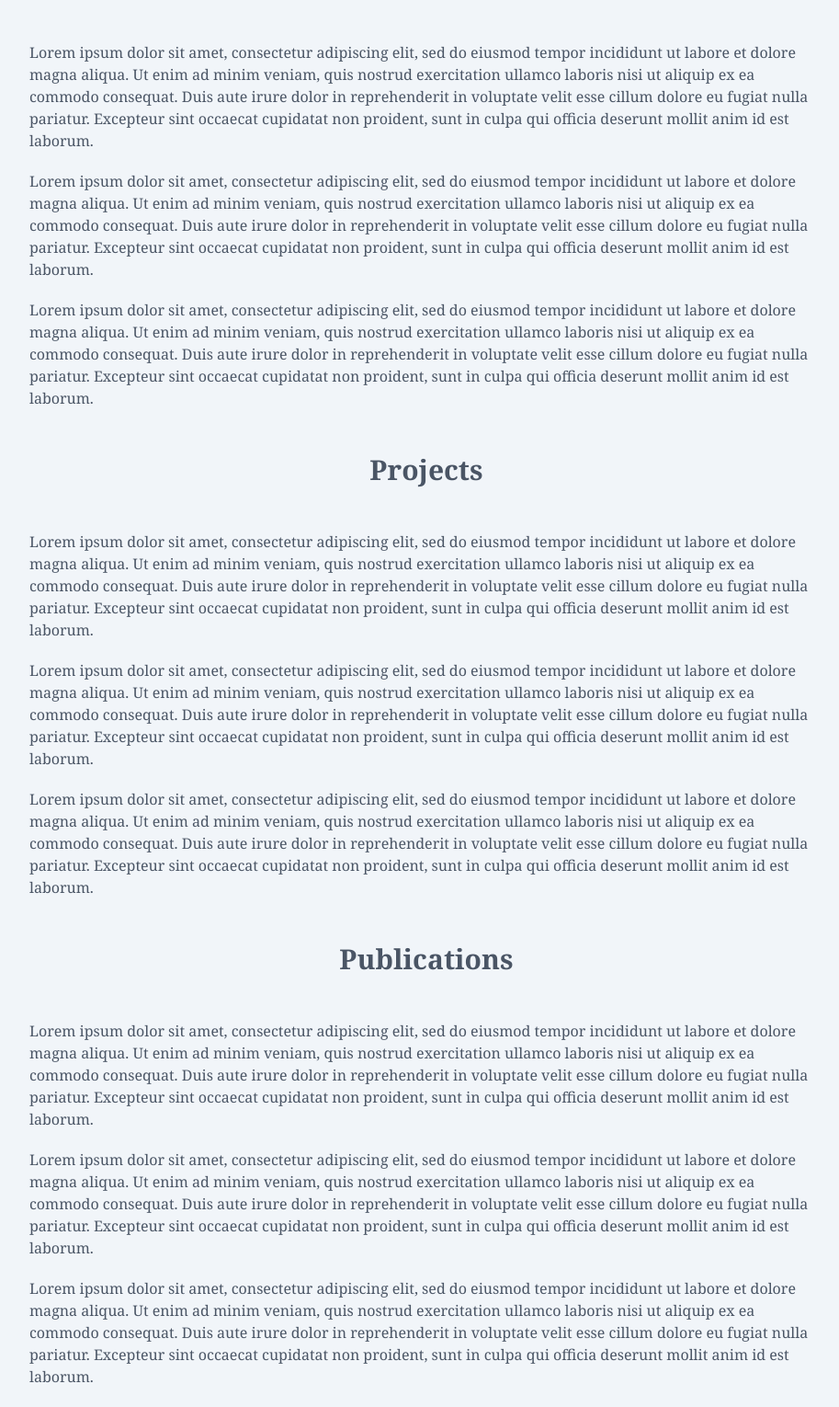
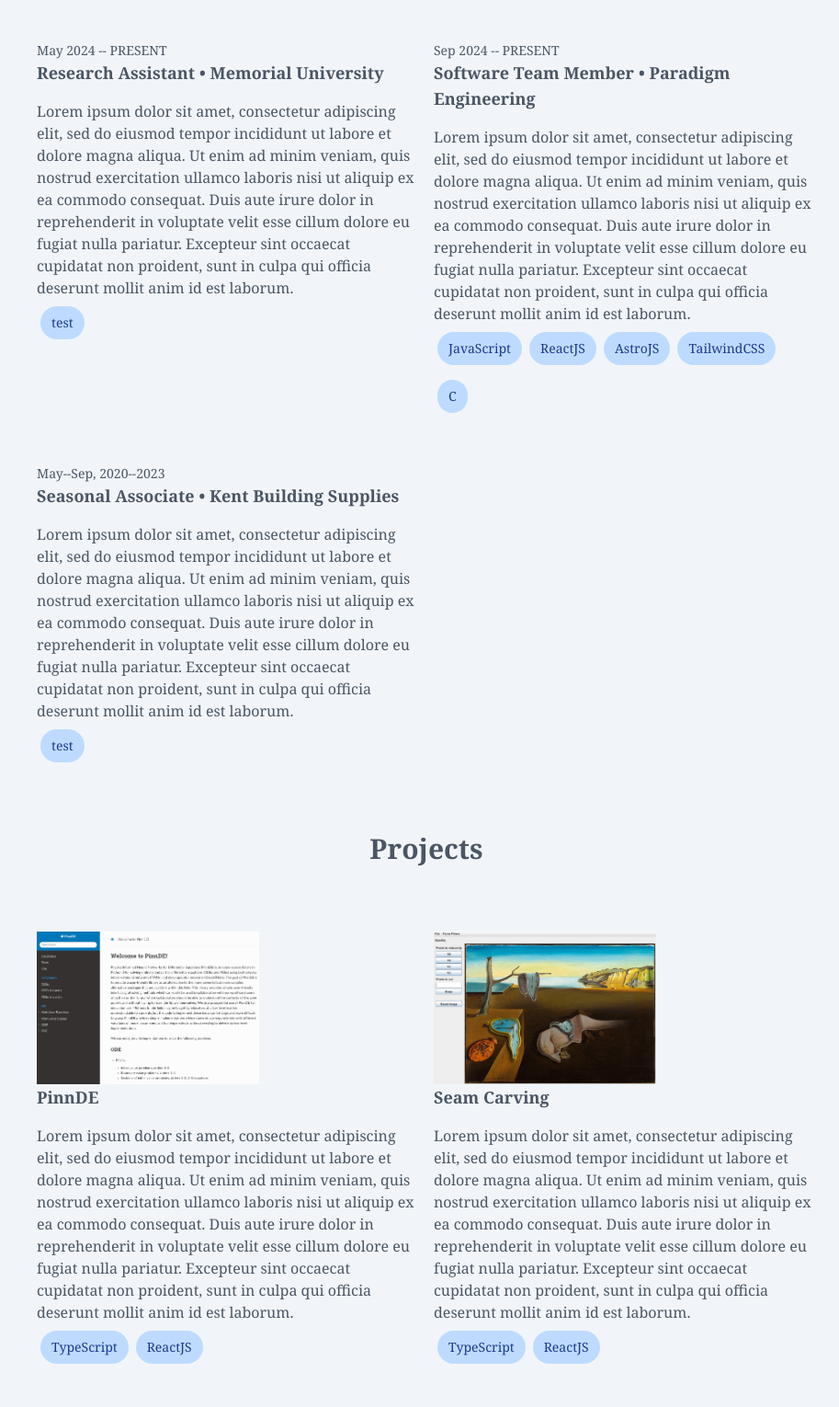
Before and after one commit to JB55Matthews/personal-website, an Astro site: page / in a window 1280 px wide. Shown: the part 835-2365 px from the top of the page at 92% size, without its empty margins (176-1089 px from the left). Built offline with nearby package versions, Linux system fonts and the light colour scheme; Astro itself is replaced by a stand-in of ours.

Commit message:
large update

```diff
--- /dev/null
+++ b/src/components/ExperienceBlock.astro
@@ -0,0 +1,21 @@
+---
+const { company, role, duration, desc, link} = Astro.props
+import "../styles/global.css";
+---
+
+<div class="ease-in-out duration-150 flex flex-col hover:bg-white hover:border-t-gray-500/50 rounded-md hover:!opacity-100 group-hover:opacity-50 pointer-events-auto">
+	<div class="flex flex-col text-nowrap px-2 text-gray-600 font-serif text-sm">
+		{duration}
+	</div>
+	<div class="px-2">
+		<a href={link} target=”_blank” class="text-lg font-bold hover:text-cyan-600">
+			{role} • {company}
+		</a>
+		<div class="pt-4 space-y-5">
+			{desc}
+		</div>
+		<div class="flex flex-wrap">
+			<slot />
+		</div>
+	</div>
+</div>
--- /dev/null
+++ b/src/components/ProjectBlock.astro
@@ -0,0 +1,21 @@
+---
+const {title, image, desc, link} = Astro.props
+import "../styles/global.css";
+---
+
+<div class="py-4 ease-in-out duration-150 flex flex-col hover:bg-white hover:border-t-gray-500/50 rounded-md hover:!opacity-100 group-hover:opacity-50 pointer-events-auto">
+	<div class="flex flex-col text-nowrap px-2 text-gray-600 font-serif text-sm">
+		<img class="pt-2 xl:max-w-[242px]" src = {image.src} />
+	</div>
+	<div class="px-2">
+		<a href={link} target=”_blank” class="py-4 text-lg font-bold hover:text-cyan-600">
+			{title}
+		</a>
+		<div class="pt-4 space-y-5">
+			{desc}
+		</div>
+		<div class="flex flex-wrap">
+			<slot />
+		</div>
+	</div>
+</div>
--- /dev/null
+++ b/src/components/SkillTag.astro
@@ -0,0 +1,9 @@
+---
+const { skill } = Astro.props;
+import "../styles/global.css";
+---
+<div class="my-2 mx-1 rounded-full bg-blue-200">
+	<div class="px-3 py-2 font-serif text-blue-900 text-nowrap text-sm">
+        {skill}
+    </div>
+</div>
--- a/src/pages/index.astro
+++ b/src/pages/index.astro
@@ -1,8 +1,15 @@
 ---
 import Sidebar from "../components/Sidebar.tsx";
 import Layout from "../layouts/Layout.astro";
-import NavBar from "../components/NavBar"
-import NavBar2 from "../components/NavBar2"
+import NavBar from "../components/NavBar";
+import NavBar2 from "../components/NavBar2";
+import ExperienceBlock from "../components/ExperienceBlock.astro";
+import ProjectBlock from "../components/ProjectBlock.astro";
+import SkillTag from "../components/SkillTag.astro";
+import seamCarving from "../images/seamCarvingScreenDali.png"
+import sudokuCSP from "../images/SudokuCSPSolver-Solved.png"
+import PinnDE from "../images/PinnDE.png"
+import BarretTechWAM from "../images/barretTechWAM.png"
 import "../styles/global.css";
 ---
 
@@ -50,54 +57,120 @@ import "../styles/global.css";
 			<div class="pt-12 flex justify-center text-3xl font-bold">
 				Experience
 			</div>
-			<div class="lg:pt-12 pt-8 lg:mx-40 justify-center space-y-5">
-				<p>
-					Lorem ipsum dolor sit amet, consectetur adipiscing elit, sed do eiusmod tempor incididunt ut labore et dolore magna aliqua.
-					Ut enim ad minim veniam, quis nostrud exercitation ullamco laboris nisi ut aliquip ex ea commodo consequat. Duis aute irure
-					dolor in reprehenderit in voluptate velit esse cillum dolore eu fugiat nulla pariatur. Excepteur sint occaecat cupidatat non
-					proident, sunt in culpa qui officia deserunt mollit anim id est laborum.
-				</p>
-				<p>
-					Lorem ipsum dolor sit amet, consectetur adipiscing elit, sed do eiusmod tempor incididunt ut labore et dolore magna aliqua.
-					Ut enim ad minim veniam, quis nostrud exercitation ullamco laboris nisi ut aliquip ex ea commodo consequat. Duis aute irure
-					dolor in reprehenderit in voluptate velit esse cillum dolore eu fugiat nulla pariatur. Excepteur sint occaecat cupidatat non
-					proident, sunt in culpa qui officia deserunt mollit anim id est laborum.
-				</p>
-				<p>
-					Lorem ipsum dolor sit amet, consectetur adipiscing elit, sed do eiusmod tempor incididunt ut labore et dolore magna aliqua.
-					Ut enim ad minim veniam, quis nostrud exercitation ullamco laboris nisi ut aliquip ex ea commodo consequat. Duis aute irure
-					dolor in reprehenderit in voluptate velit esse cillum dolore eu fugiat nulla pariatur. Excepteur sint occaecat cupidatat non
-					proident, sunt in culpa qui officia deserunt mollit anim id est laborum.
+			<div class="lg:pt-12 pt-8 lg:mx-40 xl:flex xl:w-{1/2} space-y-5">
+				<div class="xl:flex xl:flex-1">
+					<ExperienceBlock
+						role="Research Assistant"
+						company="Memorial University" link="https://www.mun.ca/math/"
+						duration="May 2024 -- PRESENT"
+						desc="Lorem ipsum dolor sit amet, consectetur adipiscing elit, sed do eiusmod tempor incididunt ut labore et dolore magna aliqua. Ut enim ad minim veniam, quis nostrud exercitation ullamco laboris nisi ut aliquip ex ea commodo consequat. Duis aute irure dolor in reprehenderit in voluptate velit esse cillum dolore eu fugiat nulla pariatur. Excepteur sint occaecat cupidatat non proident, sunt in culpa qui officia deserunt mollit anim id est laborum."
+					>
+					<SkillTag skill="test"/>
+					</ExperienceBlock>
+				</div>
+				<div class="xl:flex xl:flex-1">
+					<ExperienceBlock
+						role="Software Team Member"
+						company="Paradigm Engineering"
+						link="https://munparadigm.com/"
+						duration="Sep 2024 -- PRESENT"
+						desc="Lorem ipsum dolor sit amet, consectetur adipiscing elit, sed do eiusmod tempor incididunt ut labore et dolore magna aliqua. Ut enim ad minim veniam, quis nostrud exercitation ullamco laboris nisi ut aliquip ex ea commodo consequat. Duis aute irure dolor in reprehenderit in voluptate velit esse cillum dolore eu fugiat nulla pariatur. Excepteur sint occaecat cupidatat non proident, sunt in culpa qui officia deserunt mollit anim id est laborum."
+					>
+						<SkillTag skill="JavaScript"/>
+						<SkillTag skill="ReactJS"/>
+						<SkillTag skill="AstroJS"/>
+						<SkillTag skill="TailwindCSS"/>
+						<SkillTag skill="C"/>
+					</ExperienceBlock>
+				</div>
+			</div>
+
+			<div class="lg:pt-12 pt-8 lg:mx-40 xl:flex xl:w-{1/2} space-y-5">
+				<div class="xl:flex xl:flex-1">
+					<ExperienceBlock
+						role="Seasonal Associate"
+						company="Kent Building Supplies" link="https://www.aboutamazon.com/about-us"
+						duration="May--Sep, 2020--2023"
+						desc="Lorem ipsum dolor sit amet, consectetur adipiscing elit, sed do eiusmod tempor incididunt ut labore et dolore magna aliqua. Ut enim ad minim veniam, quis nostrud exercitation ullamco laboris nisi ut aliquip ex ea commodo consequat. Duis aute irure dolor in reprehenderit in voluptate velit esse cillum dolore eu fugiat nulla pariatur. Excepteur sint occaecat cupidatat non proident, sunt in culpa qui officia deserunt mollit anim id est laborum."
+					>
+					<SkillTag skill="test"/>
+					</ExperienceBlock>
+				</div>
+				<div class="xl:flex xl:flex-1">
+					<!-- <ExperienceBlock
+						role="Software Team Member (MCS)"
+						company="MUNStar-1"
+						link="https://munstar-1.com/"
+						duration="Aug 2023 -- PRESENT"
+						desc="I am developing a FreeRTOS-based operating system for the team’s satellite, managing its subsystems effectively. I am also architecting CI/CD pipelines to ensure efficient testing and deployment of the satellite's software."
+					>
+						<SkillTag skill="JavaScript"/>
+						<SkillTag skill="ReactJS"/>
+						<SkillTag skill="AstroJS"/>
+						<SkillTag skill="TailwindCSS"/>
+						<SkillTag skill="C"/>
+						<SkillTag skill="Linux"/>
+						<SkillTag skill="FreeRTOS"/>
+					</ExperienceBlock> -->
+				</div>
 			</div>
 		</div>
 
-		<div id="projects" class="px-12">
+		<div id="projects", class="px-12">
 			<div class="pt-12 flex justify-center text-3xl font-bold">
 				Projects
 			</div>
-			<div class="lg:pt-12 pt-8 lg:mx-40 justify-center space-y-5">
-				<p>
-					Lorem ipsum dolor sit amet, consectetur adipiscing elit, sed do eiusmod tempor incididunt ut labore et dolore magna aliqua.
-					Ut enim ad minim veniam, quis nostrud exercitation ullamco laboris nisi ut aliquip ex ea commodo consequat. Duis aute irure
-					dolor in reprehenderit in voluptate velit esse cillum dolore eu fugiat nulla pariatur. Excepteur sint occaecat cupidatat non
-					proident, sunt in culpa qui officia deserunt mollit anim id est laborum.
-				</p>
-				<p>
-					Lorem ipsum dolor sit amet, consectetur adipiscing elit, sed do eiusmod tempor incididunt ut labore et dolore magna aliqua.
-					Ut enim ad minim veniam, quis nostrud exercitation ullamco laboris nisi ut aliquip ex ea commodo consequat. Duis aute irure
-					dolor in reprehenderit in voluptate velit esse cillum dolore eu fugiat nulla pariatur. Excepteur sint occaecat cupidatat non
-					proident, sunt in culpa qui officia deserunt mollit anim id est laborum.
-				</p>
-				<p>
-					Lorem ipsum dolor sit amet, consectetur adipiscing elit, sed do eiusmod tempor incididunt ut labore et dolore magna aliqua.
-					Ut enim ad minim veniam, quis nostrud exercitation ullamco laboris nisi ut aliquip ex ea commodo consequat. Duis aute irure
-					dolor in reprehenderit in voluptate velit esse cillum dolore eu fugiat nulla pariatur. Excepteur sint occaecat cupidatat non
-					proident, sunt in culpa qui officia deserunt mollit anim id est laborum.
-				</p>
+			<div class="pt-12 lg:mx-40 xl:flex xl:w-{1/2} space-y-5">
+				<div class="xl:flex xl:flex-1">
+					<ProjectBlock
+						title="PinnDE"
+						image={PinnDE}
+						link="https://github.com/JB55Matthews/PinnDE"
+						desc="Lorem ipsum dolor sit amet, consectetur adipiscing elit, sed do eiusmod tempor incididunt ut labore et dolore magna aliqua. Ut enim ad minim veniam, quis nostrud exercitation ullamco laboris nisi ut aliquip ex ea commodo consequat. Duis aute irure dolor in reprehenderit in voluptate velit esse cillum dolore eu fugiat nulla pariatur. Excepteur sint occaecat cupidatat non proident, sunt in culpa qui officia deserunt mollit anim id est laborum."
+					>
+						<SkillTag skill="TypeScript"/>
+						<SkillTag skill="ReactJS"/>
+					</ProjectBlock>
+				</div>
+				<div class="xl:flex xl:flex-1">
+					<ProjectBlock
+						title="Seam Carving"
+						link="https://github.com/JB55Matthews/Seam-Carving"
+						image={seamCarving}
+						desc="Lorem ipsum dolor sit amet, consectetur adipiscing elit, sed do eiusmod tempor incididunt ut labore et dolore magna aliqua. Ut enim ad minim veniam, quis nostrud exercitation ullamco laboris nisi ut aliquip ex ea commodo consequat. Duis aute irure dolor in reprehenderit in voluptate velit esse cillum dolore eu fugiat nulla pariatur. Excepteur sint occaecat cupidatat non proident, sunt in culpa qui officia deserunt mollit anim id est laborum."
+					>
+						<SkillTag skill="TypeScript"/>
+						<SkillTag skill="ReactJS"/>
+					</ProjectBlock>
+				</div>
+			</div>
+			<div class="pt-12 lg:mx-40 xl:flex xl:w-{1/2} space-y-5">
+				<div class="xl:flex xl:flex-1">
+					<ProjectBlock
+						title="Sudoku CSP Solver"
+						image={sudokuCSP}
+						link="https://github.com/JB55Matthews/Sudoku-CSP-Algorithm-Solvers"
+						desc="Lorem ipsum dolor sit amet, consectetur adipiscing elit, sed do eiusmod tempor incididunt ut labore et dolore magna aliqua. Ut enim ad minim veniam, quis nostrud exercitation ullamco laboris nisi ut aliquip ex ea commodo consequat. Duis aute irure dolor in reprehenderit in voluptate velit esse cillum dolore eu fugiat nulla pariatur. Excepteur sint occaecat cupidatat non proident, sunt in culpa qui officia deserunt mollit anim id est laborum."
+					>
+						<SkillTag skill="TypeScript"/>
+					</ProjectBlock>
+				</div>
+				<div class="xl:flex xl:flex-1">
+					<ProjectBlock
+						title="Retrievium"
+						link="https://github.com/JB55Matthews/Comp3766_FinalProject_Group12"
+						image={BarretTechWAM}
+						desc="Lorem ipsum dolor sit amet, consectetur adipiscing elit, sed do eiusmod tempor incididunt ut labore et dolore magna aliqua. Ut enim ad minim veniam, quis nostrud exercitation ullamco laboris nisi ut aliquip ex ea commodo consequat. Duis aute irure dolor in reprehenderit in voluptate velit esse cillum dolore eu fugiat nulla pariatur. Excepteur sint occaecat cupidatat non proident, sunt in culpa qui officia deserunt mollit anim id est laborum."
+					>
+						<SkillTag skill="TypeScript"/>
+						<SkillTag skill="ReactJS"/>
+						<SkillTag skill="RemixJS"/>
+					</ProjectBlock>
+				</div>
 			</div>
 		</div>
 
-		<div id="publications" class="px-12">
+		<div id="publications", class="px-12">
 			<div class="pt-12 flex justify-center text-3xl font-bold">
 				Publications
 			</div>
@@ -124,7 +197,7 @@ import "../styles/global.css";
 		</div>
 
 
-		<div id="footer" class="lpx-12 py-20 text-center text-gray-600 text-sm">
+		<div id="footer" class="px-12 py-20 text-center text-gray-600 text-sm">
 			Created with <a class="text-black hover:text-cyan-600" href="https://astro.build">Astro</a>,
 			<a class="text-black hover:text-cyan-600" href="https://tailwindcss.com">Tailwind CSS</a>, and
 			<a class="text-black hover:text-cyan-600" href="https://react.dev/">React</a> Thanks for reading!
```
Also changed, not shown: src/components/NavBar2.tsx (+14 -30 lines), src/components/Intro.astro (deleted), src/images/PinnDE.png (added), src/images/SudokuCSPSolver-Solved.png (added), src/images/barretTechWAM.png (added), src/images/seamCarvingScreenDali.png (added).
